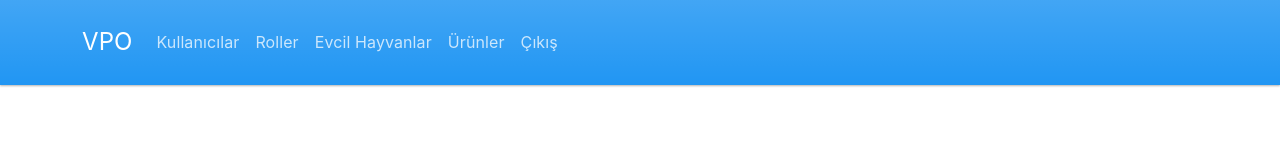
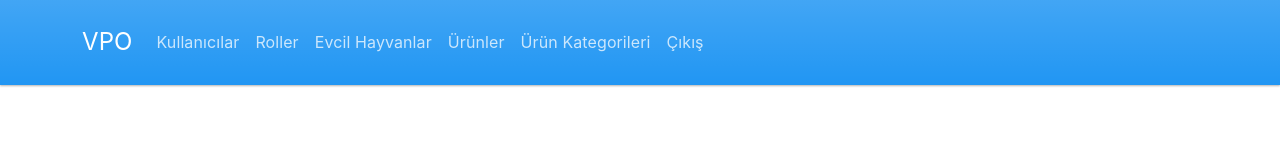
Before and after one commit to ahmetarsln/veterinerlik, a React (Create React App) app in the folder vpo.wui/: page / in a window 1280 px wide. Shown: the top 160 px of the page. Built offline with nearby package versions, Linux system fonts and the light colour scheme.

Commit message:
Update NavMenu.js

```diff
--- a/vpo.wui/src/components/Layout/Nav/NavMenu.js
+++ b/vpo.wui/src/components/Layout/Nav/NavMenu.js
@@ -14,6 +14,7 @@ const NavMenu = () => {
             <Nav.Link href="/roles-list">Roller</Nav.Link>
             <Nav.Link href="/pets-list">Evcil Hayvanlar</Nav.Link>
             <Nav.Link href="/products-list">Ürünler</Nav.Link>
+            <Nav.Link href="/productCategories-list">Ürün Kategorileri </Nav.Link>
 
 
             <Nav.Link
```
